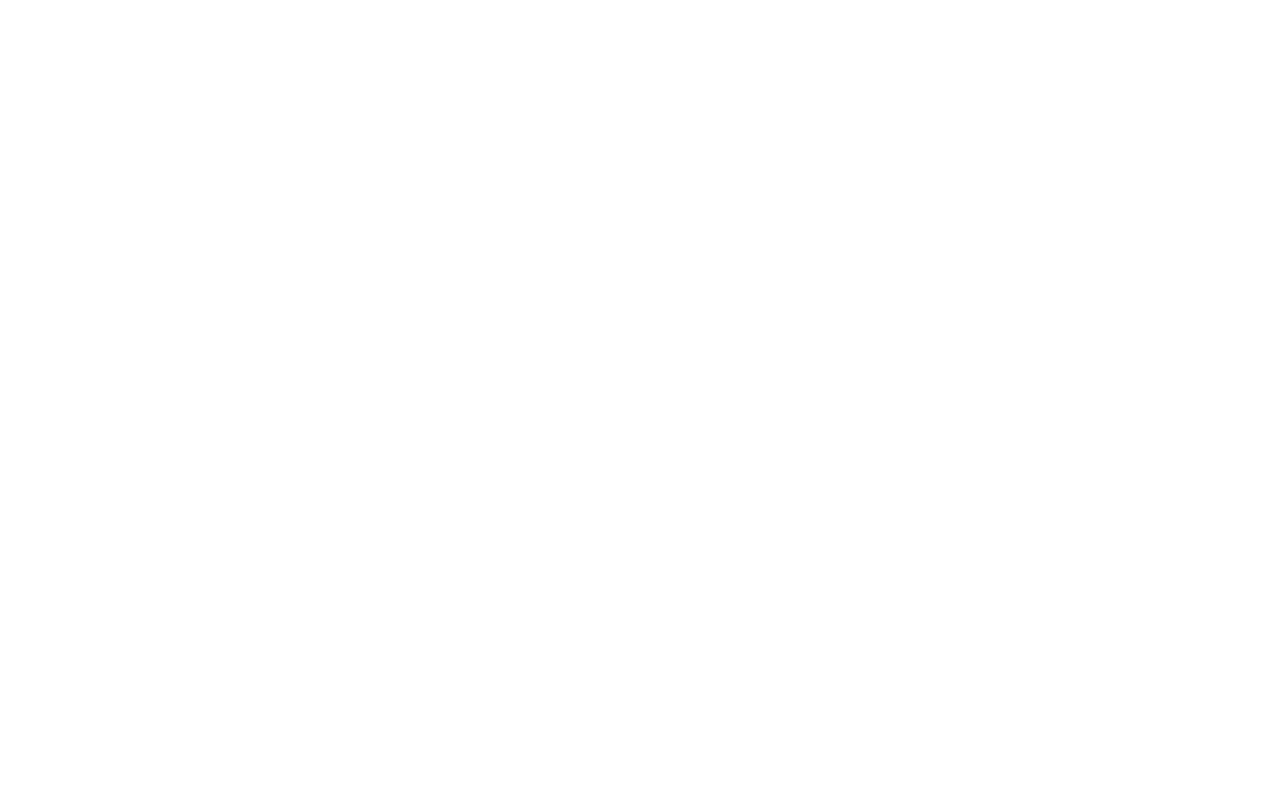
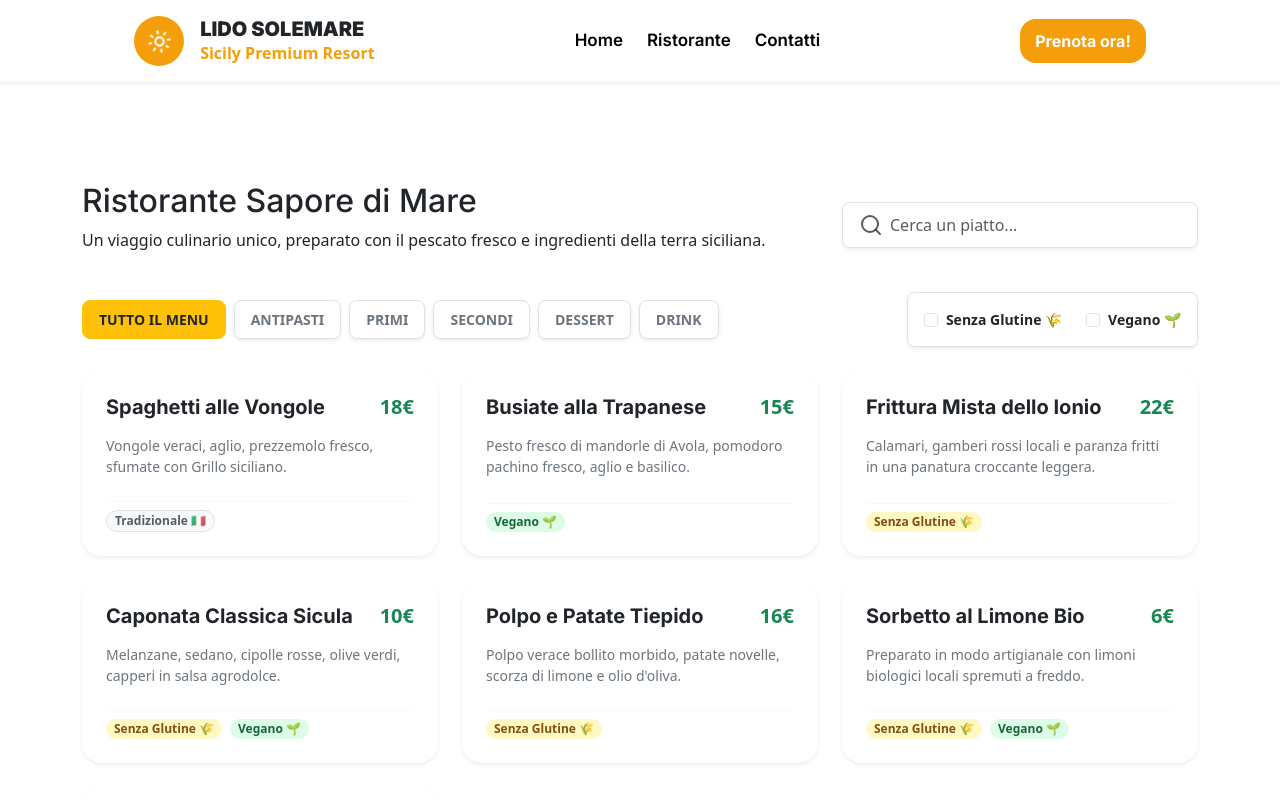
Before and after one commit to gabriele-ag/lidosolemare, a React (Vite) app: page /ristorante in a window 1280 px wide. Before the commit this address had no page. Shown: the top 800 px of the page. Built offline with nearby package versions, Linux system fonts and the light colour scheme.

Commit message:
feat: almost done page Ristorante & Footer Settings done

```diff
--- a/src/App.tsx
+++ b/src/App.tsx
@@ -2,6 +2,7 @@
 import Home from "./pages/Home"
 import GuestLayout from "./layouts/GuestLayout"
 import Contatti from "./pages/Contatti"
+import Ristorante from "./pages/Ristorante"
 
 function App() {
 
@@ -11,6 +12,7 @@
         <Routes>
           <Route element={<GuestLayout/>}>
             <Route path="/" element={<Home />} />
+            <Route path="/ristorante" element={<Ristorante />} />
             <Route path="/contatti" element={<Contatti />} />
           </Route>
         </Routes>
--- a/src/components/AppFooter.tsx
+++ b/src/components/AppFooter.tsx
@@ -21,7 +21,7 @@
     ];
 
     return (
-        <footer className={styles['footer-bg']}>
+        <footer>
 
             <nav className={`d-flex justify-content-between align-items-center text-light p-3 ${styles['custom-gap-nav']}`}>
 
--- a/src/components/AppHeader.tsx
+++ b/src/components/AppHeader.tsx
@@ -37,7 +37,6 @@
                 <ul className="d-flex list-unstyled gap-4 mb-0">
                     {linkNav.map((curLink, index) => (
                         <li key={index}>
-                            {/* Convertito 'custom-navlink' */}
                             <NavLink
                                 className={`fw-semibold text-decoration-none ${styles['custom-navlink']}`}
                                 to={curLink.url}
--- a/src/components/CSS/appfooter.module.css
+++ b/src/components/CSS/appfooter.module.css
@@ -1,7 +1,3 @@
-.footer-bg {
-  background-color: rgb(15, 23, 42);
-}
-
 .sun-box-footer {
   background-color: rgb(245, 158, 11);
 }
--- a/src/index.css
+++ b/src/index.css
@@ -11,3 +11,25 @@
 .colorfont-1 {
     color: var(--custom-color-site-1);
 }
+
+body {
+    background-color: rgb(248, 250, 252);
+}
+
+
+/* FOOTER SETTINGS NON TOCCARE! */
+.page-container {
+    position: relative;
+    min-height: 100vh;
+}
+
+.content-wrap {
+    padding-bottom: 2.5rem;
+}
+
+footer {
+    background-color: rgb(15, 23, 42);
+    position: absolute;
+    bottom: 0;
+    width: 100%;
+}
--- a/src/layouts/GuestLayout.tsx
+++ b/src/layouts/GuestLayout.tsx
@@ -5,9 +5,13 @@
 const GuestLayout = () => {
     return (
         <>
-            <AppHeader/>
-            <Outlet/>
+        <div className="page-container">
+            <div className="content-wrap">
+                <AppHeader/>
+                <Outlet/>
+            </div>
             <AppFooter/>
+        </div>
         </>
     );
 };
--- a/src/pages/CSS/contatti.module.css
+++ b/src/pages/CSS/contatti.module.css
@@ -1,6 +1,5 @@
 .customPaddingContatti {
     padding-top: 100px;
-    padding-bottom: 450px;
 }
 
 .icon-badge {
--- /dev/null
+++ b/src/pages/CSS/ristorante.module.css
@@ -0,0 +1,13 @@
+.sectionPaddingRistorante {
+    padding-top: 100px;
+}
+
+.badgeSenzaGlutine {
+    background-color: rgb(254, 249, 195);
+    color: rgb(133, 77, 14);
+}
+
+.badgeVegano {
+    background-color: rgb(220, 252, 231);
+    color: rgb(22, 101, 52);
+}
--- /dev/null
+++ b/src/pages/Ristorante.tsx
@@ -0,0 +1,141 @@
+import React, { useState } from 'react';
+import { Search } from 'lucide-react';
+import styles from "./CSS/ristorante.module.css";
+
+export default function Ristorante() {
+
+    const piattiData = [
+        { id: 1, titolo: "Spaghetti alle Vongole", prezzo: "18€", desc: "Vongole veraci, aglio, prezzemolo fresco, sfumate con Grillo siciliano.", cat: "PRIMI", tags: { tradizionale: true } },
+        { id: 2, titolo: "Busiate alla Trapanese", prezzo: "15€", desc: "Pesto fresco di mandorle di Avola, pomodoro pachino fresco, aglio e basilico.", cat: "PRIMI", tags: { vegano: true } },
+        { id: 3, titolo: "Frittura Mista dello Ionio", prezzo: "22€", desc: "Calamari, gamberi rossi locali e paranza fritti in una panatura croccante leggera.", cat: "SECONDI", tags: { senzaGlutine: true } },
+        { id: 4, titolo: "Caponata Classica Sicula", prezzo: "10€", desc: "Melanzane, sedano, cipolle rosse, olive verdi, capperi in salsa agrodolce.", cat: "ANTIPASTI", tags: { senzaGlutine: true, vegano: true } },
+        { id: 5, titolo: "Polpo e Patate Tiepido", prezzo: "16€", desc: "Polpo verace bollito morbido, patate novelle, scorza di limone e olio d'oliva.", cat: "ANTIPASTI", tags: { senzaGlutine: true } },
+        { id: 6, titolo: "Sorbetto al Limone Bio", prezzo: "6€", desc: "Preparato in modo artigianale con limoni biologici locali spremuti a freddo.", cat: "DESSERT", tags: { senzaGlutine: true, vegano: true } },
+        { id: 7, titolo: "Spritz al Mandarino", prezzo: "9€", desc: "Aperol, prosecco siciliano DOC, soda e sciroppo profumato al mandarino tardivo.", cat: "DRINK", tags: { senzaGlutine: true, vegano: true } }
+    ];
+
+    const [categoriaAttiva, setCategoriaAttiva] = useState("TUTTO IL MENU");
+    const [search, setSearch] = useState("");
+    const [senzaGlutine, setSenzaGlutine] = useState(false);
+    const [vegano, setVegano] = useState(false);
+
+    const piattiFiltrati = piattiData.filter(curPiatto => {
+        const matchCat = categoriaAttiva === "TUTTO IL MENU" || curPiatto.cat === categoriaAttiva;
+        const matchSearch = curPiatto.titolo.toLowerCase().includes(search.toLowerCase()) || curPiatto.desc.toLowerCase().includes(search.toLowerCase());
+        const matchSenzaGlutine = senzaGlutine === !!curPiatto.tags.senzaGlutine
+        const matchVegano = vegano === !!curPiatto.tags.vegano;
+
+        if (!senzaGlutine && !vegano) {
+            return matchCat && matchSearch
+        }
+
+        return matchCat && matchSearch && matchSenzaGlutine && matchVegano;
+    })
+
+
+    return (
+        <section className={styles.sectionPaddingRistorante}>
+            <div className="container">
+                <div className="row align-items-center mb-4">
+                    <div className="col-md-8">
+                        <h2>Ristorante Sapore di Mare</h2>
+                        <p>Un viaggio culinario unico, preparato con il pescato fresco e ingredienti della terra siciliana.</p>
+                    </div>
+                    <div className="col-md-4">
+                        <div className="input-group bg-white rounded-3 shadow-sm px-3 py-1 align-items-center border">
+                            <Search className="text-muted me-2"></Search>
+                            <input
+                            type="text"
+                            className="form-control border-0 shadow-none ps-0 small"
+                            value={search}
+                            placeholder="Cerca un piatto..."
+                            onChange={(e) => setSearch(e.target.value)} />
+                        </div>
+                    </div>
+                </div>
+
+                {/* FILTRI */}
+                <div className="d-flex flex-wrap justify-content-between align-items-center gap-4 mb-5">
+
+                    {/* FILTRO CATEGORIA PIATTO */}
+                    <div className="d-flex flex-wrap gap-2">
+                        {["TUTTO IL MENU", "ANTIPASTI", "PRIMI", "SECONDI", "DESSERT", "DRINK"].map((curElem) => (
+                            <button
+                            key={curElem}
+                            onClick={() => setCategoriaAttiva(curElem)}
+                            className={`btn btn-sm fw-bold px-3 py-2 rounded-3 transition-all ${
+                            categoriaAttiva === curElem
+                                ? 'btn-warning text-dark'
+                                : 'btn-white bg-white border text-secondary shadow-sm'
+                            }`}>
+                                   {curElem}
+                            </button>
+                        ))}
+                    </div>
+
+                    {/* FILTRO SENZAGLUTINE & VEGANO */}
+                    <div className="d-flex gap-4 bg-white p-3 rounded-3 border shadow-sm flex-wrap">
+                        <label className="d-flex align-items-center gap-2 cursor-pointer small fw-semibold text-dark mb-0">
+                          <input
+                            type="checkbox"
+                            checked={senzaGlutine}
+                            onChange={(e) => setSenzaGlutine(e.target.checked)}
+                            className="form-check-input mt-0"
+                          />
+                          Senza Glutine 🌾
+                        </label>
+                        <label className="d-flex align-items-center gap-2 cursor-pointer small fw-semibold text-dark mb-0">
+                          <input
+                            type="checkbox"
+                            checked={vegano}
+                            onChange={(e) => setVegano(e.target.checked)}
+                            className="form-check-input mt-0"
+                          />
+                          Vegano 🌱
+                        </label>
+                    </div>
+
+                     <div className="row g-4">
+                        {piattiFiltrati.map((piatto) => (
+                          <div className="col-md-6 col-lg-4" key={piatto.id}>
+                            <div className="card h-100 border-0 shadow-sm p-4 bg-white hover-lift" style={{ borderRadius: '20px' }}>
+                              <div className="d-flex justify-content-between align-items-start mb-3">
+                                <h4 className="fw-bold text-dark h5 mb-0 pe-2">{piatto.titolo}</h4>
+                                <span className="fw-bold text-success h5 mb-0">{piatto.prezzo}</span>
+                              </div>
+                              <p className="text-secondary small leading-relaxed mb-4 flex-grow-1">
+                                {piatto.desc}
+                              </p>
+
+                              {/* Badge dei Tag in basso */}
+                              <div className="d-flex flex-wrap gap-2 mt-auto pt-2 border-top border-light">
+                                {piatto.tags.tradizionale && (
+                                  <span className="badge bg-light text-muted border px-2 py-1 small rounded-pill">
+                                    Tradizionale 🇮🇹
+                                  </span>
+                                )}
+                                {piatto.tags.senzaGlutine && (
+                                  <span className={`badge px-2 py-1 small rounded-pill ${styles.badgeSenzaGlutine}`}>
+                                    Senza Glutine 🌾
+                                  </span>
+                                )}
+                                {piatto.tags.vegano && (
+                                  <span className={`badge px-2 py-1 small rounded-pill ${styles.badgeVegano}`}>
+                                    Vegano 🌱
+                                  </span>
+                                )}
+                              </div>
+                            </div>
+                          </div>
+                        ))}
+                        {piattiFiltrati.length === 0 && (
+                          <div className="col-12 text-center py-5">
+                            <p className="text-muted">Nessun piatto trovato con i filtri selezionati.</p>
+                          </div>
+                        )}
+                    </div>
+                </div>
+            </div>
+        </section>
+    )
+}
```
